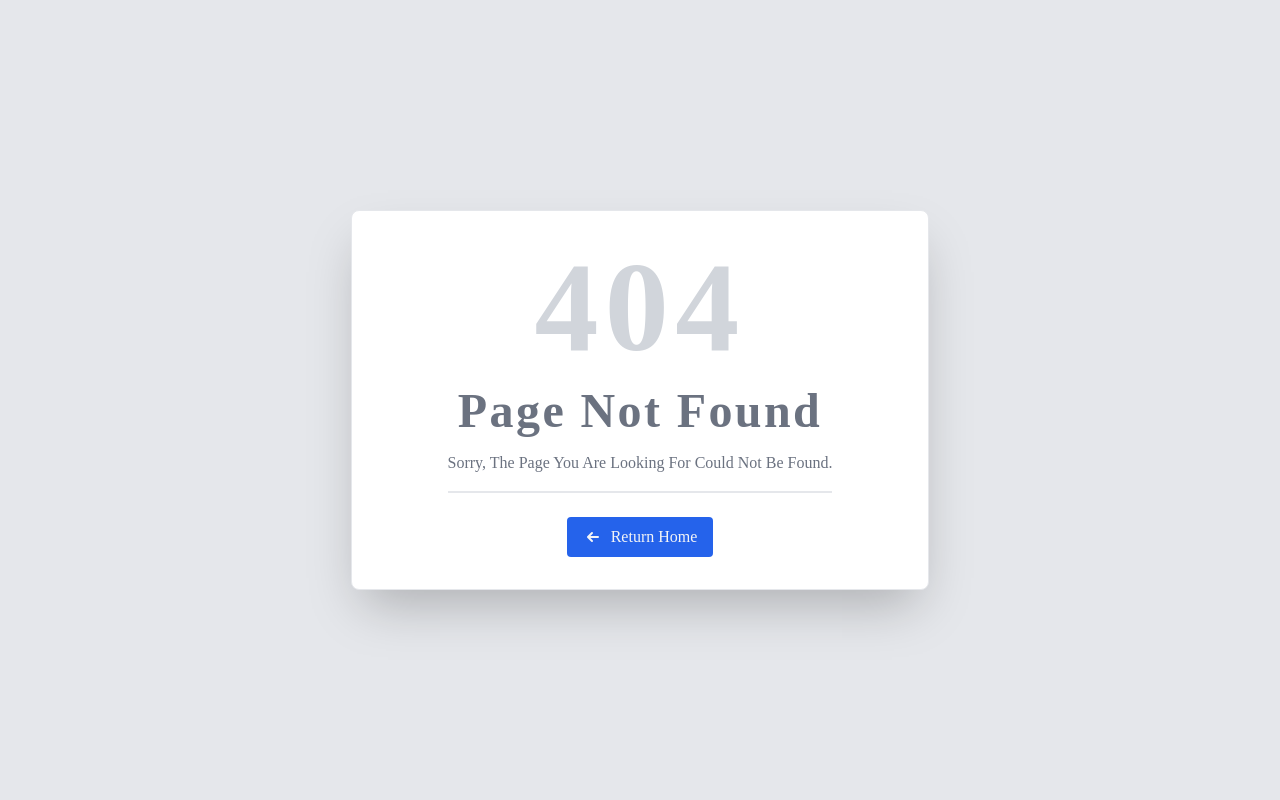
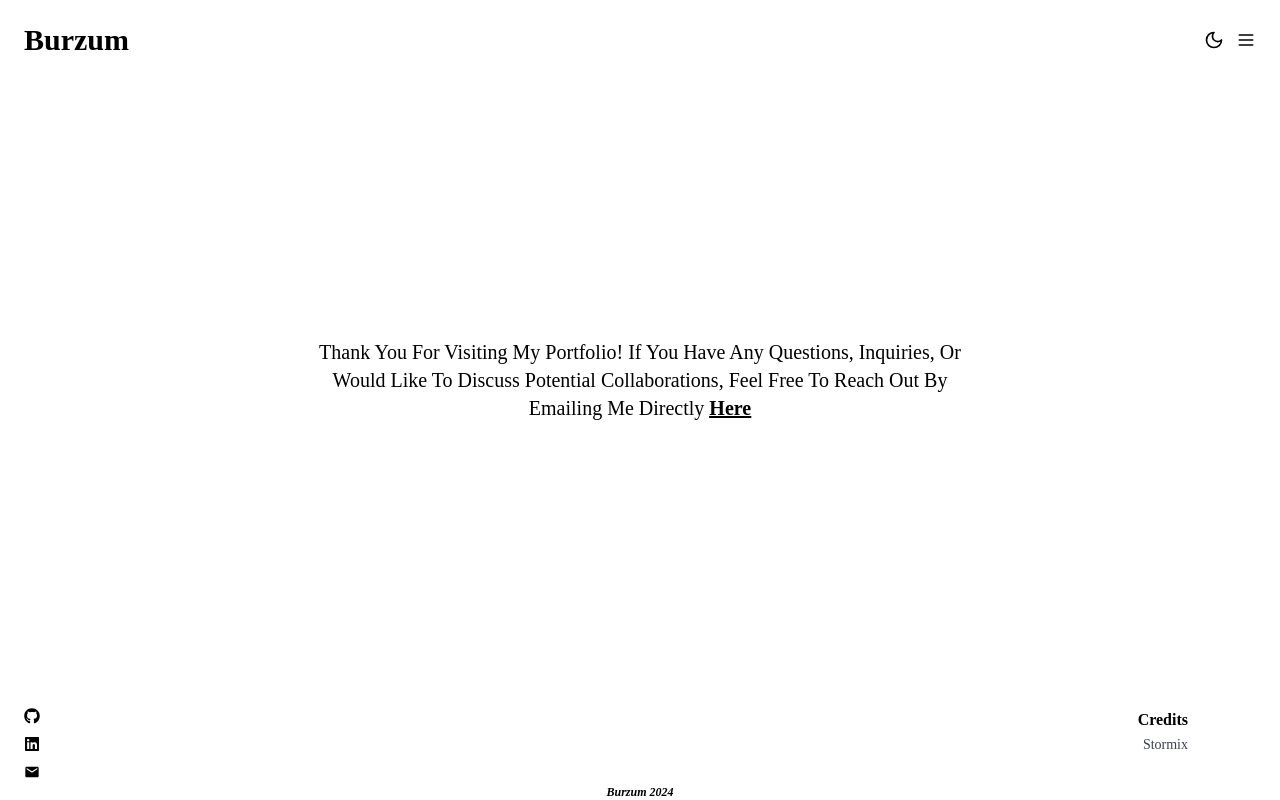
Before and after one commit to yemery/my-portfolio, a React (Vite) app: page /Contact in a window 1280 px wide. Before the commit this address had no page. Built offline with nearby package versions, Linux system fonts and the light colour scheme.

Commit message:
Added contact page

```diff
--- a/src/App.jsx
+++ b/src/App.jsx
@@ -11,6 +11,7 @@ import AppLayout from './templates/AppLayout';
 import Projects from './pages/Projects';
 import About from './pages/About';
 import Resume from './pages/Resume';
+import Contact from './pages/Contact';
 
 function App() {
   const router = createBrowserRouter([
@@ -34,6 +35,10 @@ function App() {
         {
           path: '/resume',
           element: <Resume />
+        },
+        {
+          path: '/Contact',
+          element: <Contact />
         }
       ]
     }
--- a/src/assets/data/sitedata.js
+++ b/src/assets/data/sitedata.js
@@ -3,6 +3,7 @@ const navbarItems = [
   { id: 1, to: "/About", label: "About" },
   { id: 3, to: "/Resume", label: "Resume" },
   { id: 2, to: "/Projects", label: "Projects" },
+  { id: 4, to: "/Contact", label: "Contact" },
 ];
 
 const projects = [
@@ -29,6 +30,20 @@ const projects = [
     githubLink: "",
   },
   {
+    name: "Schedule Checker",
+    description:
+      "Automates schedule checking for NTIC Rabat, ensuring timely updates and alerts to students.",
+    tools: [
+      "Python",
+      "MongoDB",
+      "Selenium",
+      "Requests",
+      "Beautiful Soup",
+      "DeepDiff"
+    ],
+    githubLink: "https://github.com/yemery/schedule-checker-v2"
+},
+  {
     name: "Consumable Stock Management System",
     description:
       "Developed a stock management system with UML design, Laravel backend, and Pandas for data handling.",
@@ -40,6 +55,7 @@ const projects = [
       "Pandas",
       "Selenium",
       "Chart.js",
+      "Tailwind",
     ],
     githubLink: "",
   },
--- /dev/null
+++ b/src/components/commons/Here.jsx
@@ -0,0 +1,11 @@
+import React from 'react'
+
+const Here = () => {
+  return (
+    <span className="font-semibold underline">
+    <a href="mailto:meryemajmani33@gmail.com">here</a>
+  </span>
+  )
+}
+
+export default Here
--- a/src/pages/About.jsx
+++ b/src/pages/About.jsx
@@ -1,3 +1,5 @@
+import Here from "../components/commons/Here";
+
 const About = () => {
   return (
     <div className="flex flex-col gap-y-3 items-center justify-center  h-full w-full">
@@ -65,9 +67,7 @@ const About = () => {
         If you have an exciting opportunity that aligns with my skills and
         enthusiasm, I&apos;m all ears and eager to embark on new challenges.
         Feel free to reach out{" "}
-        <span className="font-semibold underline">
-          <a href="mailto:meryemajmani33@gmail.com">here</a>
-        </span>
+       <Here/>
         .
       </span>
     </div>
--- /dev/null
+++ b/src/pages/Contact.jsx
@@ -0,0 +1,26 @@
+import React from "react";
+import Here from "../components/commons/Here";
+
+const Contact = () => {
+  return (
+
+      <div className="w-full h-full flex flex-col">
+    <div className="flex-1 h-full flex items-center justify-center max-w-2xl m-auto ">
+    <p className="text-center text-base md:text-xl">Thank you for visiting my portfolio! If you have any questions, inquiries,
+      or would like to discuss potential collaborations, feel free to reach out
+      by emailing me directly <Here/>
+      </p>
+    </div>
+    <div className="text-right p-7">
+        <p className="font-semibold">credits</p>
+        <a href="https://stormix.co/" className="text-sm text-gray-700 hover:underline"> stormix</a>
+    </div>
+    <div className="text-center">
+        <p className="text-xs italic font-semibold">Burzum 2024</p>
+    </div>
+      </div>
+
+  );
+};
+
+export default Contact;
```
